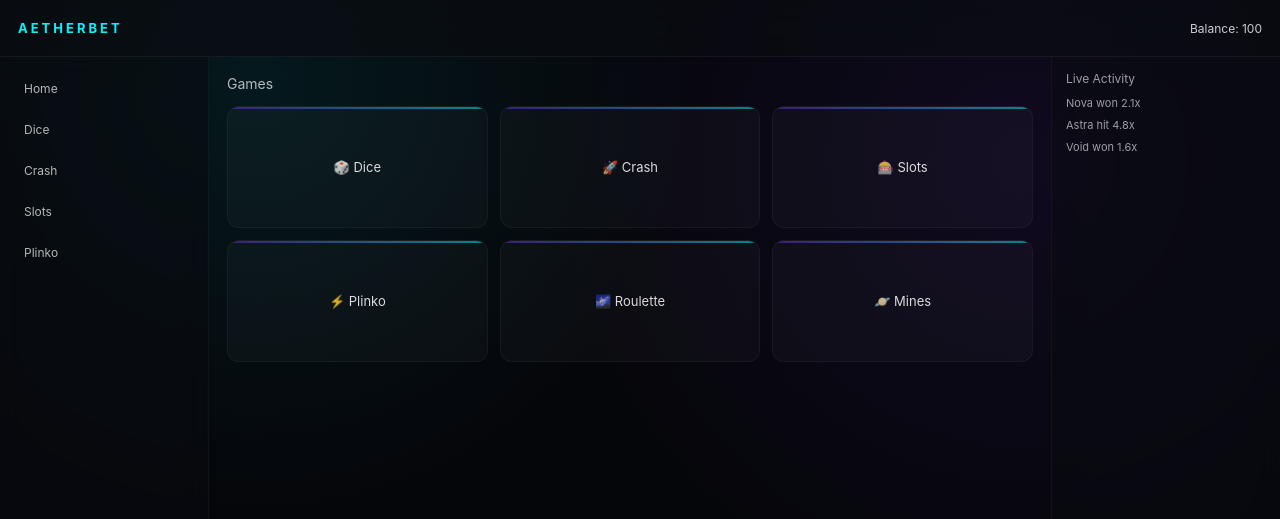
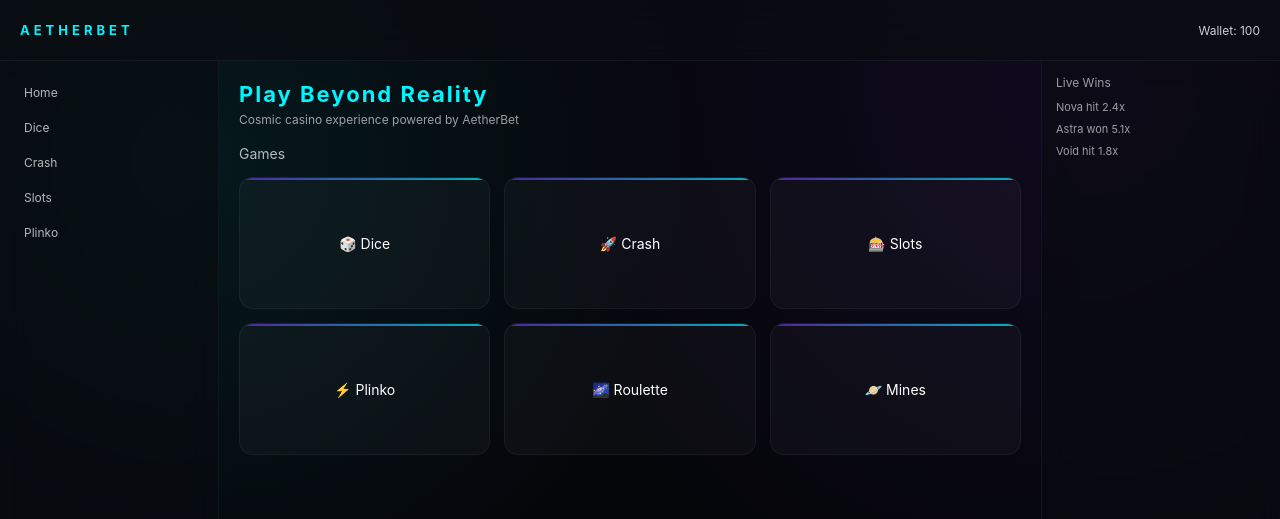
Before and after one commit to BaconKingScript/casino_frontend, a plain HTML site: page index.html in a window 1280 px wide. Drawn offline with Linux system fonts and the light colour scheme.

Commit message:
Update index.html

```diff
--- a/index.html
+++ b/index.html
@@ -8,19 +8,20 @@
       margin: 0;
       font-family: Inter, Arial, sans-serif;
       background:
-        radial-gradient(circle at 20% 10%, rgba(0,245,255,0.08), transparent 35%),
-        radial-gradient(circle at 80% 20%, rgba(108,43,217,0.10), transparent 40%),
+        radial-gradient(circle at 15% 20%, rgba(0,245,255,0.08), transparent 40%),
+        radial-gradient(circle at 85% 10%, rgba(108,43,217,0.10), transparent 45%),
         #05060a;
       color: white;
+      overflow-x: hidden;
     }
 
     /* TOP BAR */
     .topbar {
-      height: 56px;
+      height: 60px;
       display: flex;
       align-items: center;
       justify-content: space-between;
-      padding: 0 18px;
+      padding: 0 20px;
       background: rgba(10,12,18,0.75);
       backdrop-filter: blur(14px);
       border-bottom: 1px solid rgba(255,255,255,0.05);
@@ -28,25 +29,25 @@
 
     .logo {
       font-weight: 700;
-      letter-spacing: 3px;
+      letter-spacing: 4px;
       color: #00f5ff;
       font-size: 13px;
     }
 
-    .balance {
+    .wallet {
       font-size: 12px;
       opacity: 0.8;
     }
 
     /* LAYOUT */
-    .wrap {
+    .layout {
       display: flex;
-      height: calc(100vh - 56px);
+      height: calc(100vh - 60px);
     }
 
     /* SIDEBAR */
     .sidebar {
-      width: 180px;
+      width: 190px;
       padding: 14px;
       background: rgba(10,12,18,0.55);
       border-right: 1px solid rgba(255,255,255,0.04);
@@ -54,11 +55,10 @@
     }
 
     .nav {
+      padding: 10px;
       font-size: 12px;
-      padding: 10px;
-      margin-bottom: 6px;
+      opacity: 0.7;
       border-radius: 8px;
-      opacity: 0.7;
       cursor: pointer;
       transition: 0.15s;
     }
@@ -71,34 +71,33 @@
     /* MAIN */
     .main {
       flex: 1;
-      padding: 18px;
+      padding: 20px;
     }
 
     .title {
       font-size: 14px;
       opacity: 0.7;
-      margin-bottom: 14px;
+      margin-bottom: 15px;
     }
 
-    /* GRID */
+    /* GAME GRID */
     .grid {
       display: grid;
       grid-template-columns: repeat(3, 1fr);
-      gap: 12px;
+      gap: 14px;
     }
 
     .card {
-      height: 120px;
-      border-radius: 12px;
+      height: 130px;
+      border-radius: 14px;
       background: rgba(255,255,255,0.03);
       border: 1px solid rgba(255,255,255,0.05);
       display: flex;
       align-items: center;
       justify-content: center;
-      font-size: 13px;
-      opacity: 0.85;
+      font-size: 14px;
       cursor: pointer;
-      transition: 0.18s;
+      transition: 0.2s;
       position: relative;
       overflow: hidden;
     }
@@ -107,24 +106,21 @@
       transform: translateY(-3px);
       border-color: rgba(0,245,255,0.25);
       box-shadow: 0 10px 30px rgba(0,0,0,0.4);
-      opacity: 1;
     }
 
-    /* subtle glow strip */
     .card::before {
       content: "";
       position: absolute;
+      top: 0;
       width: 100%;
       height: 2px;
-      top: 0;
-      left: 0;
       background: linear-gradient(90deg, #6c2bd9, #00f5ff);
-      opacity: 0.6;
+      opacity: 0.7;
     }
 
-    /* RIGHT */
+    /* RIGHT PANEL */
     .right {
-      width: 200px;
+      width: 210px;
       padding: 14px;
       background: rgba(10,12,18,0.55);
       border-left: 1px solid rgba(255,255,255,0.04);
@@ -142,6 +138,24 @@
       opacity: 0.6;
       margin: 8px 0;
     }
+
+    /* HERO */
+    .hero {
+      margin-bottom: 18px;
+    }
+
+    .hero h1 {
+      font-size: 22px;
+      margin: 0;
+      color: #00f5ff;
+      letter-spacing: 2px;
+    }
+
+    .hero p {
+      font-size: 12px;
+      opacity: 0.6;
+      margin-top: 5px;
+    }
   </style>
 </head>
 
@@ -150,11 +164,11 @@
   <!-- TOP -->
   <div class="topbar">
     <div class="logo">AETHERBET</div>
-    <div class="balance">Balance: 100</div>
+    <div class="wallet">Wallet: 100</div>
   </div>
 
   <!-- BODY -->
-  <div class="wrap">
+  <div class="layout">
 
     <!-- SIDEBAR -->
     <div class="sidebar">
@@ -167,6 +181,12 @@
 
     <!-- MAIN -->
     <div class="main">
+
+      <div class="hero">
+        <h1>Play Beyond Reality</h1>
+        <p>Cosmic casino experience powered by AetherBet</p>
+      </div>
+
       <div class="title">Games</div>
 
       <div class="grid">
@@ -177,14 +197,15 @@
         <div class="card">🌌 Roulette</div>
         <div class="card">🪐 Mines</div>
       </div>
+
     </div>
 
     <!-- RIGHT -->
     <div class="right">
-      <div class="live-title">Live Activity</div>
-      <div class="live">Nova won 2.1x</div>
-      <div class="live">Astra hit 4.8x</div>
-      <div class="live">Void won 1.6x</div>
+      <div class="live-title">Live Wins</div>
+      <div class="live">Nova hit 2.4x</div>
+      <div class="live">Astra won 5.1x</div>
+      <div class="live">Void hit 1.8x</div>
     </div>
 
   </div>
```
